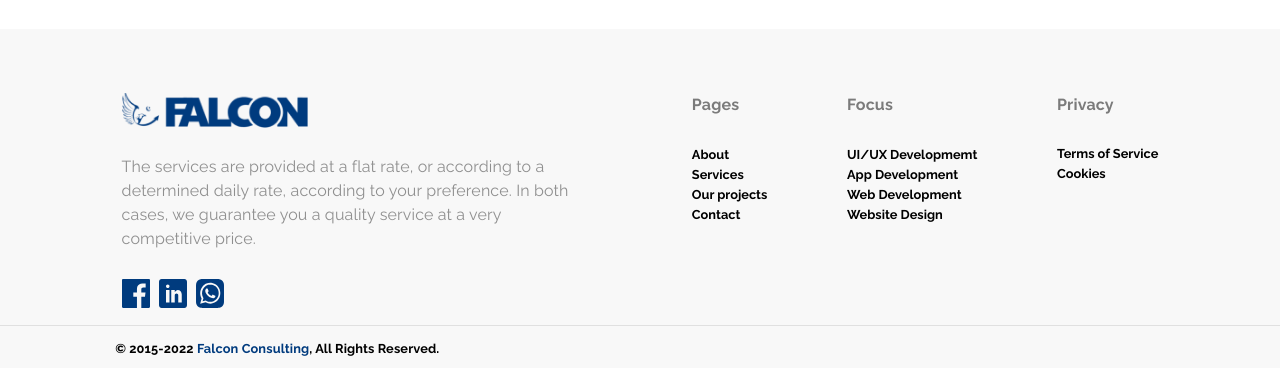
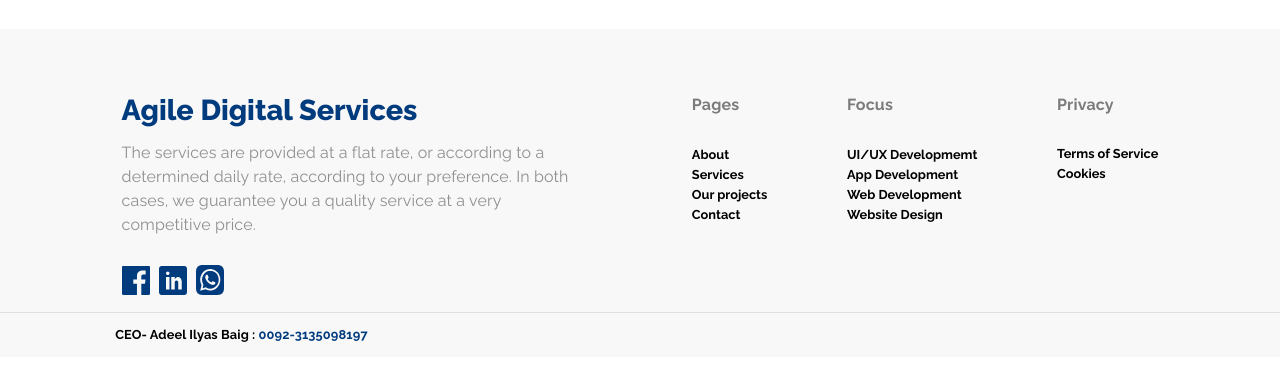
Before and after one commit to yousufkalim/agile-digital, a React (Create React App) app: page /blog in a window 1280 px wide. Shown: the part 3017-3385 px from the top of the page. Built offline with nearby package versions, Linux system fonts and the light colour scheme.

Commit message:
footer content changed

```diff
--- a/src/components/Common/Footer.js
+++ b/src/components/Common/Footer.js
@@ -18,10 +18,12 @@ export default function (props) {
       >
         <div className="FooterDiv">
           <div className="FooterLeft">
-            <img className="FooterLogo" src={Logo} alt="logo" />
+          <a href={`${process.env.REACT_APP_DEMO}/`} className="LogoTitle" style={{padding: "5% 0%"}} >
+                Agile Digital Services
+                </a>
             <Typography
               className="FooterTypo"
-              sx={{ color: "#282828", opacity: "50%", marginBottom: "3%" }}
+              sx={{ color: "#282828", opacity: "50%", margin: "3% 0%" }}
             >
               The services are provided at a flat rate, or according to a
               determined daily rate, according to your preference. In both
@@ -82,9 +84,9 @@ export default function (props) {
       <Divider />
       <div className="CopyRightDiv">
         <Typography sx={{ fontSize: "80%", fontWeight: "700" }}>
-          © 2015-2022
-          <span style={{ color: "#003B7E" }}> Falcon Consulting</span>, All
-          Rights Reserved.
+          CEO- Adeel Ilyas Baig :
+          <span style={{ color: "#003B7E" }}> 0092-3135098197</span>
+
         </Typography>
       </div>
     </>
```
